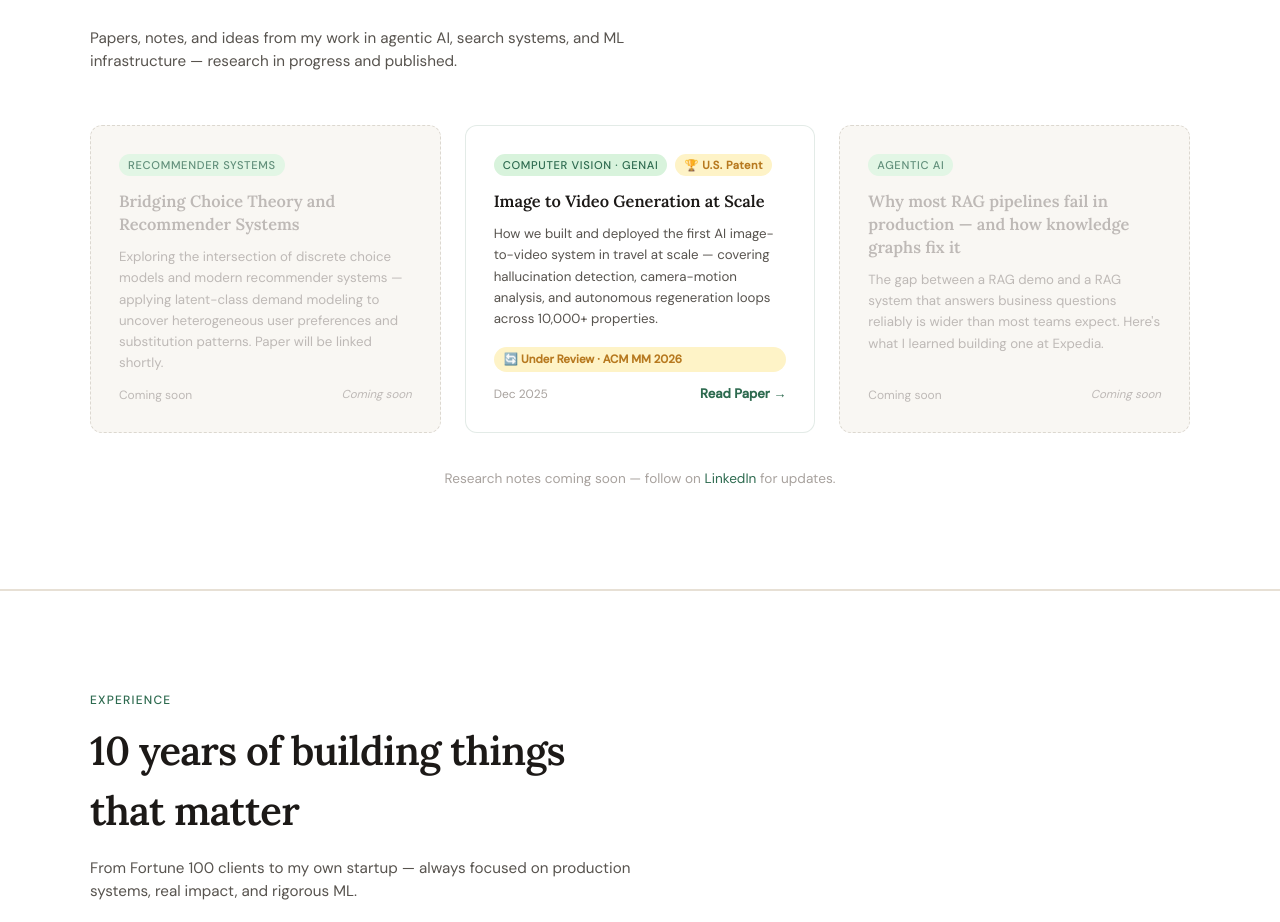
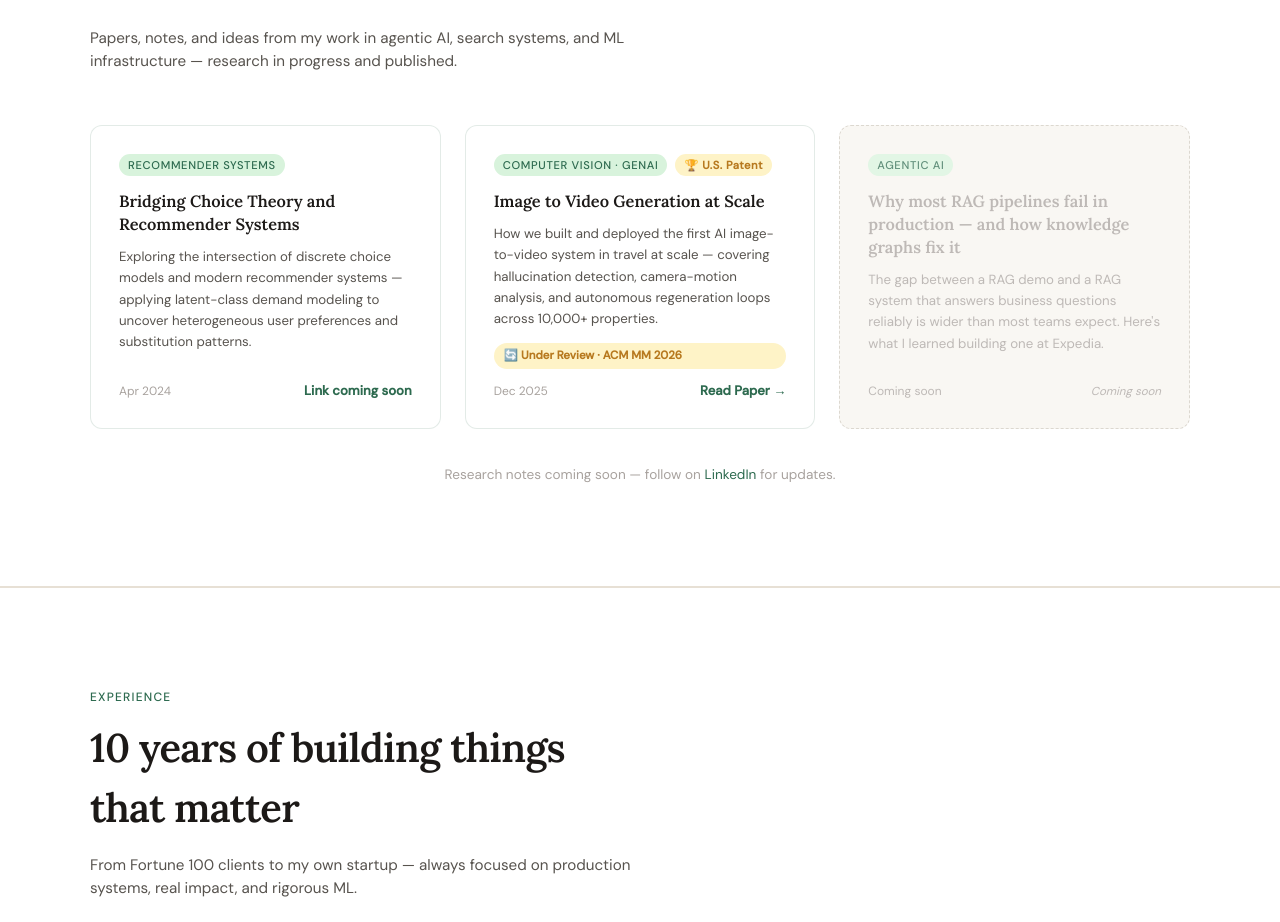
Before and after one commit to aniket320sakpal/aniket-portfolio, a Next.js app: page / in a window 1280 px wide. Shown: the part 980-1902 px from the top of the page. Built offline with nearby package versions, Linux system fonts and the light colour scheme.

Commit message:
Take down paper PDF file, keep card fully styled without a link
The PDF was still deployed as a static asset even after the link was
removed from the UI, so the direct URL kept working. Delete the file
and add a linkPending state so the card isn't disabled/greyed out
while it has no link yet.

```diff
--- a/src/components/Blog.tsx
+++ b/src/components/Blog.tsx
@@ -34,8 +34,8 @@ export default function Blog() {
             <a
               key={post.title}
               href={post.href}
-              target={post.coming ? undefined : '_blank'}
-              rel={post.coming ? undefined : 'noopener noreferrer'}
+              target={post.coming || ('linkPending' in post && post.linkPending) ? undefined : '_blank'}
+              rel={post.coming || ('linkPending' in post && post.linkPending) ? undefined : 'noopener noreferrer'}
               style={{
                 background: post.coming ? '#F7F4EF' : '#fff',
                 border: post.coming ? '1.5px dashed #D1CBC0' : '1.5px solid #2D6A4F22',
@@ -44,12 +44,12 @@ export default function Blog() {
                 textDecoration: 'none',
                 display: 'flex', flexDirection: 'column',
                 transition: 'transform 0.25s, box-shadow 0.25s',
-                cursor: post.coming ? 'default' : 'pointer',
+                cursor: post.coming ? 'default' : ('linkPending' in post && post.linkPending) ? 'default' : 'pointer',
                 opacity: post.coming ? 0.75 : 1,
               }}
-              onClick={(e) => post.coming && e.preventDefault()}
+              onClick={(e) => (post.coming || ('linkPending' in post && post.linkPending)) && e.preventDefault()}
               onMouseEnter={(e) => {
-                if (!post.coming) {
+                if (!post.coming && !('linkPending' in post && post.linkPending)) {
                   (e.currentTarget as HTMLElement).style.transform = 'translateY(-3px)'
                   ;(e.currentTarget as HTMLElement).style.boxShadow = '0 10px 28px rgba(45,106,79,0.1)'
                 }
@@ -109,6 +109,8 @@ export default function Blog() {
                 <span style={{ fontSize: '0.75rem', color: '#A8A29E' }}>{post.date}</span>
                 {post.coming ? (
                   <span style={{ fontSize: '0.72rem', color: '#A8A29E', fontStyle: 'italic' }}>Coming soon</span>
+                ) : 'linkPending' in post && post.linkPending ? (
+                  <span style={{ fontSize: '0.82rem', fontWeight: 600, color: '#2D6A4F' }}>Link coming soon</span>
                 ) : (
                   <span style={{ fontSize: '0.82rem', fontWeight: 600, color: '#2D6A4F' }}>Read Paper →</span>
                 )}
--- a/src/data/content.ts
+++ b/src/data/content.ts
@@ -179,12 +179,13 @@ export const projects = [
 export const blogPosts = [
   {
     category: 'Recommender Systems',
-    readTime: 'Coming soon',
+    readTime: 'Paper',
     title: 'Bridging Choice Theory and Recommender Systems',
-    excerpt: 'Exploring the intersection of discrete choice models and modern recommender systems — applying latent-class demand modeling to uncover heterogeneous user preferences and substitution patterns. Paper will be linked shortly.',
-    date: 'Coming soon',
+    excerpt: 'Exploring the intersection of discrete choice models and modern recommender systems — applying latent-class demand modeling to uncover heterogeneous user preferences and substitution patterns.',
+    date: 'Apr 2024',
     href: '#',
-    coming: true,
+    coming: false,
+    linkPending: true,
   },
   {
     category: 'Computer Vision · GenAI',
```
Also changed, not shown: 1 other file (tests, documents, lock files or other folders).
